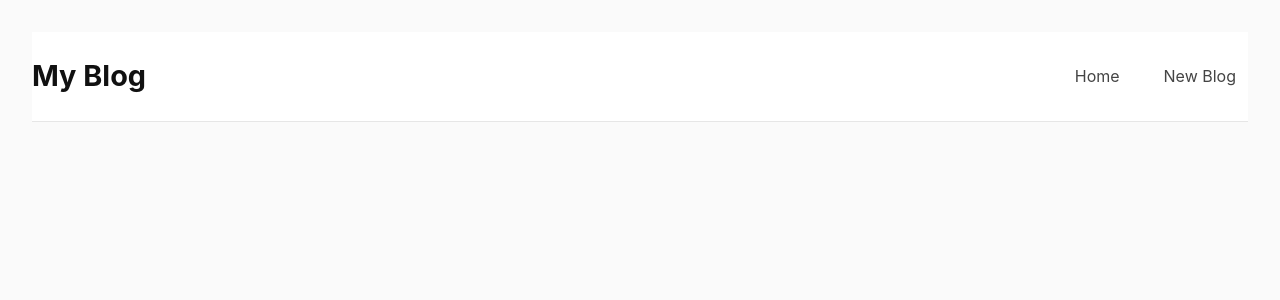
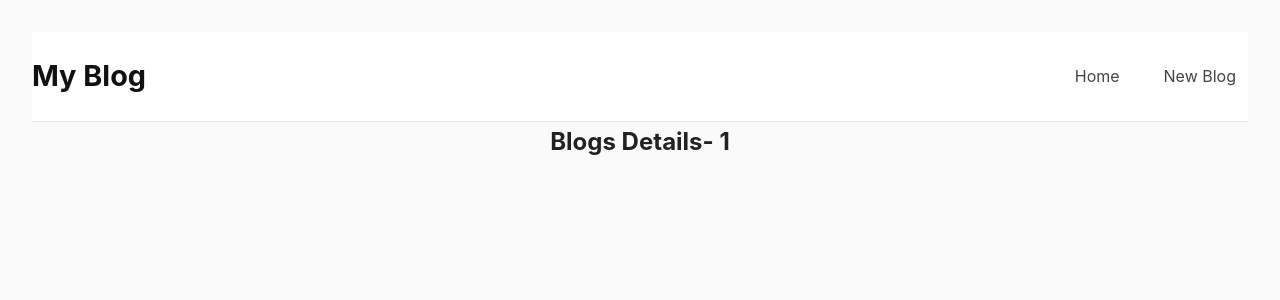
Before and after one commit to AbaeNeupane/React-Intern-Blog, a React (Vite) app: page /blogs/1 in a window 1280 px wide. Shown: the top 300 px of the page. Built offline with nearby package versions, Linux system fonts and the light colour scheme.

Commit message:
Link added to the blog blocks

```diff
--- a/src/App.jsx
+++ b/src/App.jsx
@@ -14,6 +14,7 @@
 import Navbar from './Navbar'
 import Home from './Home'
 import Create from './Create'
+import BlogDetails from './BlogDetails'
 import { BrowserRouter as Router, Routes, Route } from 'react-router-dom'
 
 //     <Router>
@@ -42,6 +43,7 @@
           <Routes>
             <Route path="/" element={<Home />} />
             <Route path="/create" element={<Create />} />
+            <Route path="/blogs/:id" element={ <BlogDetails />} />
           </Routes>
         </div>
       </div>
--- /dev/null
+++ b/src/BlogDetails.jsx
@@ -0,0 +1,13 @@
+import { useParams } from "react-router-dom";
+
+const BlogDetails = () => {
+    const { id } = useParams();
+
+    return (
+        <div className="blog-details">
+            <h2>Blogs Details- {id}</h2>
+        </div>
+     );
+}
+
+export default BlogDetails;
--- a/src/BlogList.jsx
+++ b/src/BlogList.jsx
@@ -1,5 +1,5 @@
 
-
+import { Link } from "react-router-dom";
 const BlogList = ({ blogs, title, handelDelete }) => {
 
 
@@ -9,8 +9,11 @@
             {blogs.map((blog) => {
                 return (
                 <div className="blog-preview" key={blog.id}>
-                    <h2>{blog.title}</h2>
-                    <p>Written by {blog.author}</p>
+                    <Link to={`/blogs/${blog.id}`}>
+                        <h2>{blog.title}</h2>
+                        <p>Written by {blog.author}</p>
+                    </Link>
+
                     <button onClick={()=> handelDelete(blog.id)} id= "del">delete</button>
                 </div>
                 );
--- a/src/useFetch.jsx
+++ b/src/useFetch.jsx
@@ -31,6 +31,7 @@
         const [error, setError] = useState(null);
 
         useEffect(() => {
+            // AbortController to cancel fetch request if the component using this hook unmounts
             const controller = new AbortController();
 
             setTimeout(() => {
@@ -47,8 +48,13 @@
                         setError(null);
                     })
                     .catch(err => {
+                        if (err.name === 'AbortError') {
+                            console.log('Fetch aborted');
+                        }
+                        else {
                         setIsPending(false);
                         setError(err.message);
+                        }
                     })
             }, 100);
 
```
